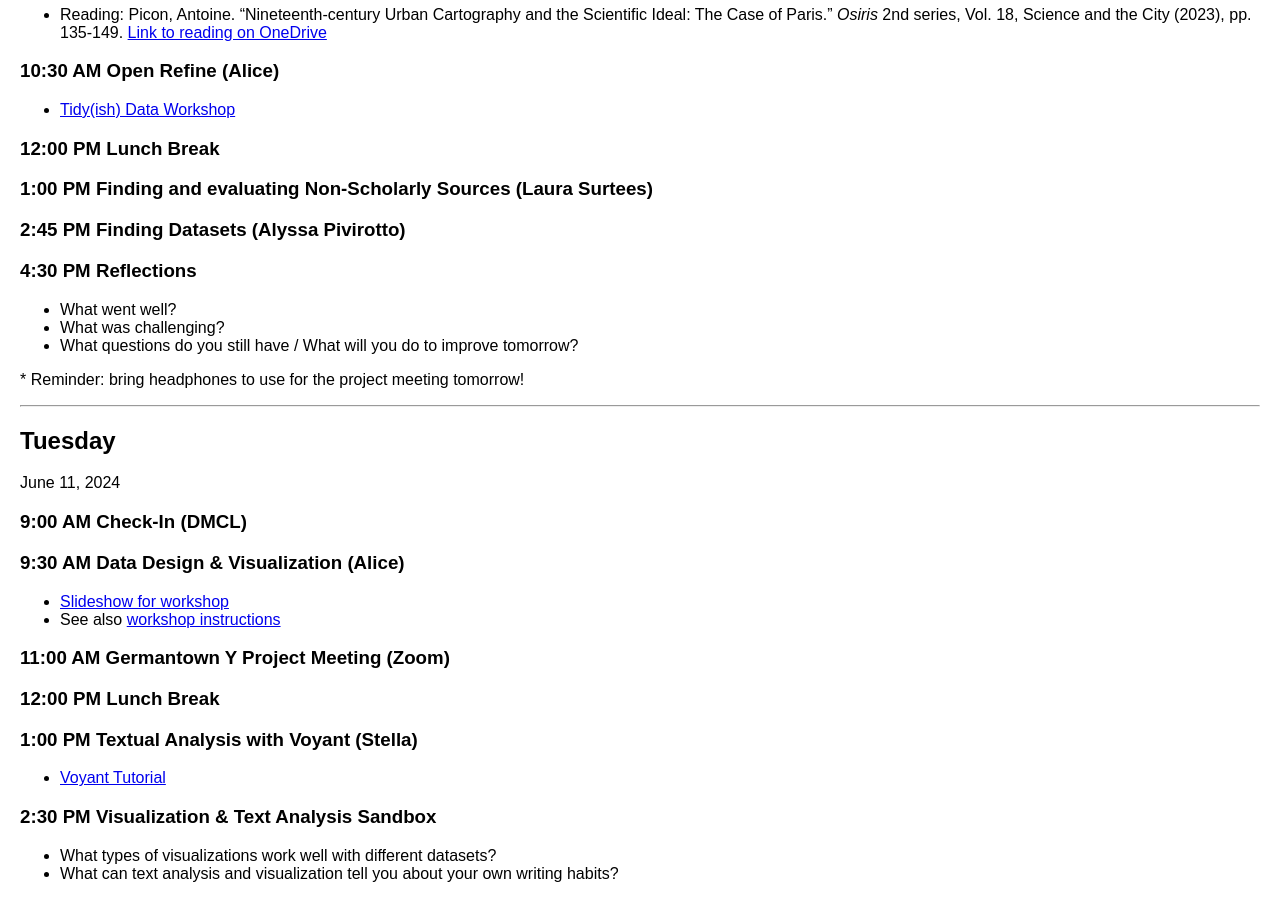
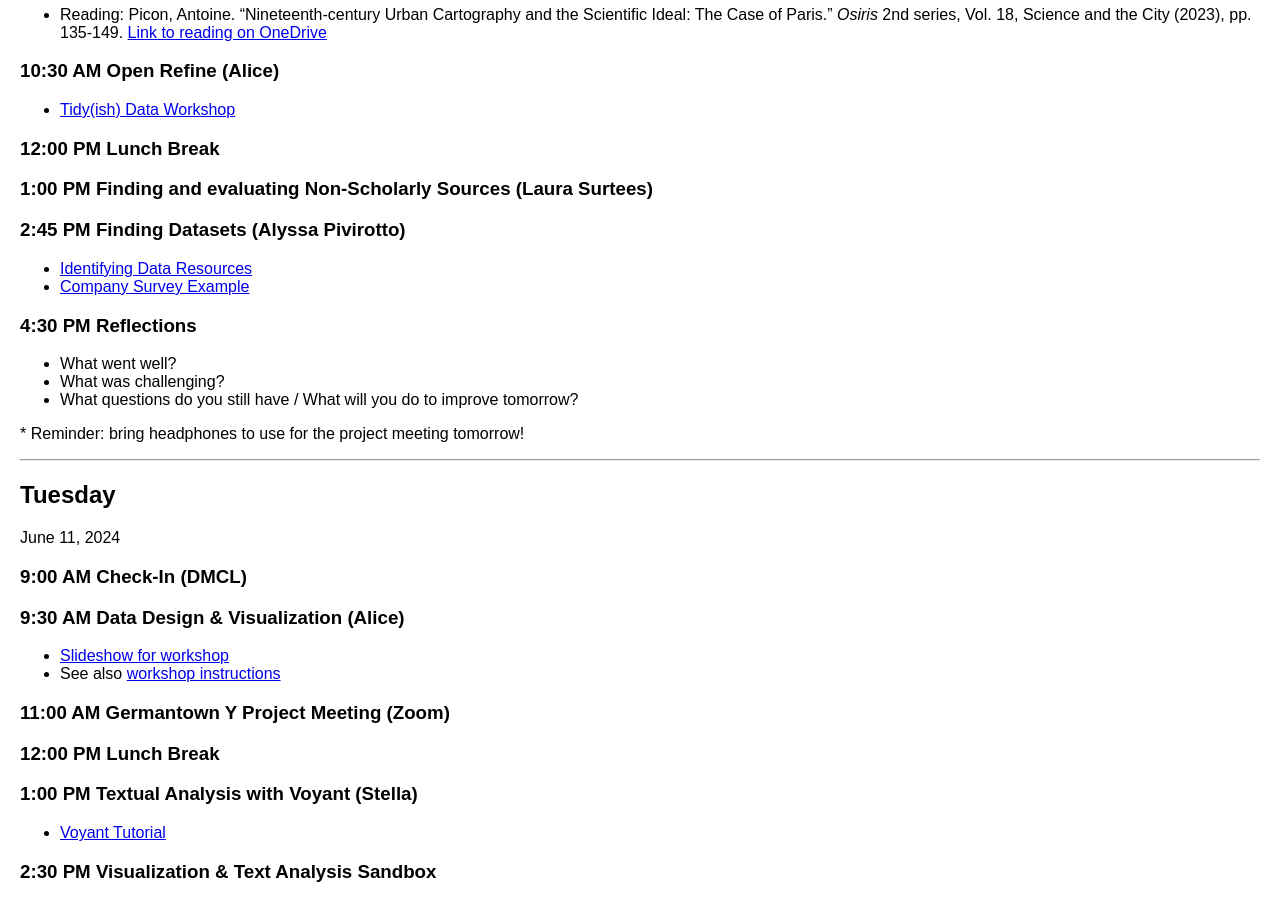
Before and after one commit to digbmc/dssf-syll, a Jekyll site: the page built from _weeks/02-data.md, in a window 1280 px wide and 900 px high, scrolled down 557 px. Built offline with Jekyll 4.4.1, drawn with Linux system fonts in a browser that asks for light colours.

Commit message:
add finding datasets links

```diff
--- a/_weeks/02-data.md
+++ b/_weeks/02-data.md
@@ -27,6 +27,8 @@ June 10, 2024
 ### 1:00 PM  Finding and evaluating Non-Scholarly Sources (Laura Surtees)
 
 ### 2:45 PM  Finding Datasets (Alyssa Pivirotto)
+- [Identifying Data Resources](../resources/data_identification.pdf)
+- [Company Survey Example](https://brynmawr-my.sharepoint.com/:x:/g/personal/apivirotto_brynmawr_edu/EYQ7xpx1HO1ElqhtERko3ukBrqpdNH058yAzHgEjL4cBvQ?e=hYJaVk)
 
 ### 4:30 PM Reflections
 - What went well?
```
Also changed, not shown: 1 other file.
